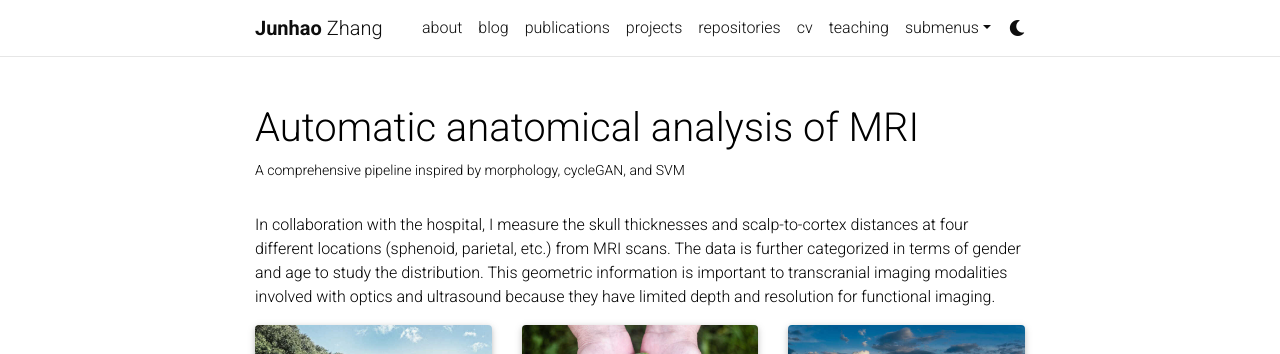
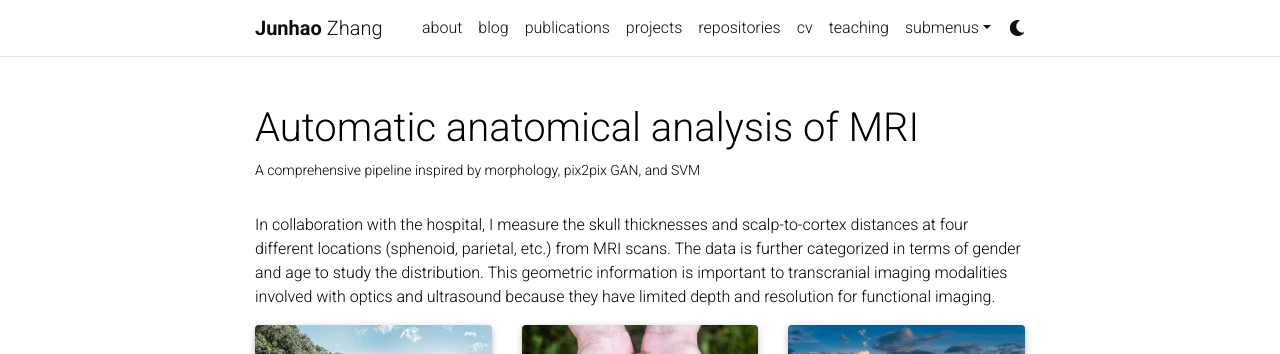
Before and after one commit to Junha0Zhang/junha0Zhang.github.io, a Jekyll site: the page built from _projects/2_project.md, in a window 1280 px wide and 900 px high. Shown: the top 354 px of the window. Built offline with Jekyll 4.4.1, drawn with Linux system fonts in a browser that asks for light colours; full-size pictures stand in for the smaller copies a plugin makes; comment, search, counter and statistics services are not loaded; a style sheet for code colours, icons or effects is not loaded.

Commit message:
Update 2_project.md

```diff
--- a/_projects/2_project.md
+++ b/_projects/2_project.md
@@ -1,7 +1,7 @@
 ---
 layout: page
 title: Automatic anatomical analysis of MRI
-description: A comprehensive pipeline inspired by morphology, cycleGAN, and SVM
+description: A comprehensive pipeline inspired by morphology, pix2pix GAN, and SVM
 img: assets/img/3.jpg
 importance: 2
 category: Medical Imaging
```
